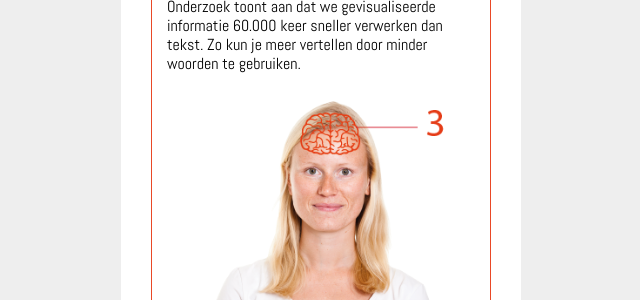
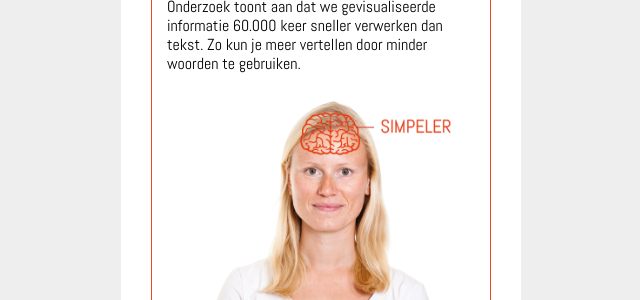
Before and after one commit to jhvanderschee/carli_d, a Jekyll site: the page built from _posts/2019-01-02-blog-plannen-visualiseren.md, in a window 1280 px wide. Shown: the part 1021-1321 px from the top of the page, without its empty margins (319-959 px from the left). Built offline with Jekyll 4.4.1, drawn with Linux system fonts in a browser that asks for light colours.

Commit message:
Updated 2 files via CloudCannon

```diff
--- a/_posts/2019-01-02-blog-plannen-visualiseren.md
+++ b/_posts/2019-01-02-blog-plannen-visualiseren.md
@@ -10,7 +10,7 @@ image: /img/Blog_visualiseren-18.png
 
 ![](/uploads/blog-visualiseren-32.png)<br>2. We worden overspoeld met informatie. Dus moet je slim zijn in je manier van vertellen. Onderzoek toont aan dat we gevisualiseerde informatie 60.000 keer sneller verwerken dan tekst. Zo kun je meer vertellen door minder woorden te gebruiken. &nbsp;
 
-![](/uploads/blog-visualiseren-27.png)<br>3. Bijna alle informatie die naar ons brein wordt gestuurd is visueel. Hierdoor is maar liefst de helft van onze hersenen ingesteld op visuele verwerking. Het is dus niet gek dat we complexe materie beter en sneller begrijpen wanneer het verbeeld is.&nbsp;
+![](/uploads/blog-visualiseren-33.png)<br>3. Bijna alle informatie die naar ons brein wordt gestuurd is visueel. Hierdoor is maar liefst de helft van onze hersenen ingesteld op visuele verwerking. Het is dus niet gek dat we complexe materie beter en sneller begrijpen wanneer het verbeeld is.&nbsp;
 
 ![](/uploads/blog-visualiseren-29.png)<br>4. We kunnen slechts zo’n 20% van wat we lezen onthouden, en 10% van wat we horen. Maar van wat we zien kunnen we wel 80% onthouden.&nbsp;
 
```
Also changed, not shown: uploads/blog-visualiseren-33.png (added).
